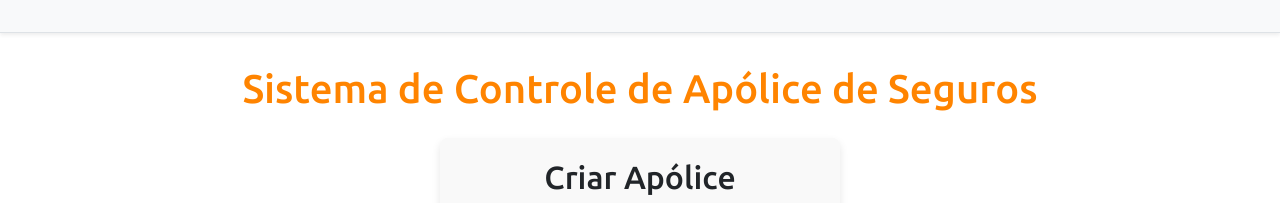
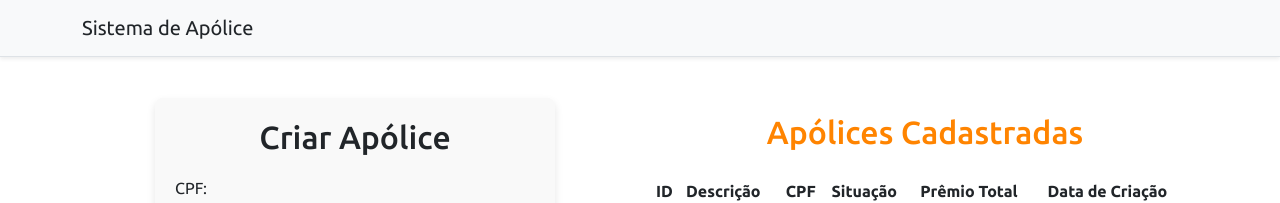
Before and after one commit to AlexFerraro/create-policy-app, a React (Create React App) app: page / in a window 1280 px wide. Shown: the top 203 px of the page. Built offline with nearby package versions, Linux system fonts and the light colour scheme; no server answers.

Commit message:
Melhora estrutura do layout

```diff
--- a/src/assets/pages/Home/index.tsx
+++ b/src/assets/pages/Home/index.tsx
@@ -9,16 +9,18 @@ const DashBoard = () => {
         <>
             <NavBar />
             <div className="container">
-                <h1 className="text-primary py-3 text-center">Sistema de Controle de Apólice de Seguros</h1>
-                <div className="row justify-content-center">
-                    <div className="col-sm-6">
+                <h1 className="text-primary py-3 text-center"></h1>
+                <div className="row">
+                    <div className="col-lg-6">
                         <CreatePolicyPage />
                     </div>
+                    <div className="col-lg-6">
+                        <div className="py-3">
+                            <h2 className="text-primary text-center">Apólices Cadastradas</h2>
+                        </div>
+                        <DataTable />
+                    </div>
                 </div>
-                <div className="py-3">
-                    <h2 className="text-primary text-center">Todas as Apólices Cadastradas</h2>
-                </div>
-                <DataTable />
             </div>
             <Footer />
         </>
--- a/src/components/NavBar/index.tsx
+++ b/src/components/NavBar/index.tsx
@@ -2,10 +2,11 @@ import { Link } from 'react-router-dom';
 
 const NavBar = () => {
     return (
-        <div className="d-flex flex-column flex-md-row align-items-center p-3 px-md-4 mb-3 bg-light border-bottom shadow-sm">
+        <div className="navbar navbar-expand-md navbar-light bg-light border-bottom shadow-sm">
             <div className="container">
-                <nav className="my-2 my-md-0 mr-md-3">
-                </nav>
+                <Link to="/" className="navbar-brand text-dark">
+                    Sistema de Apólice
+                </Link>
             </div>
         </div>
     );
```
